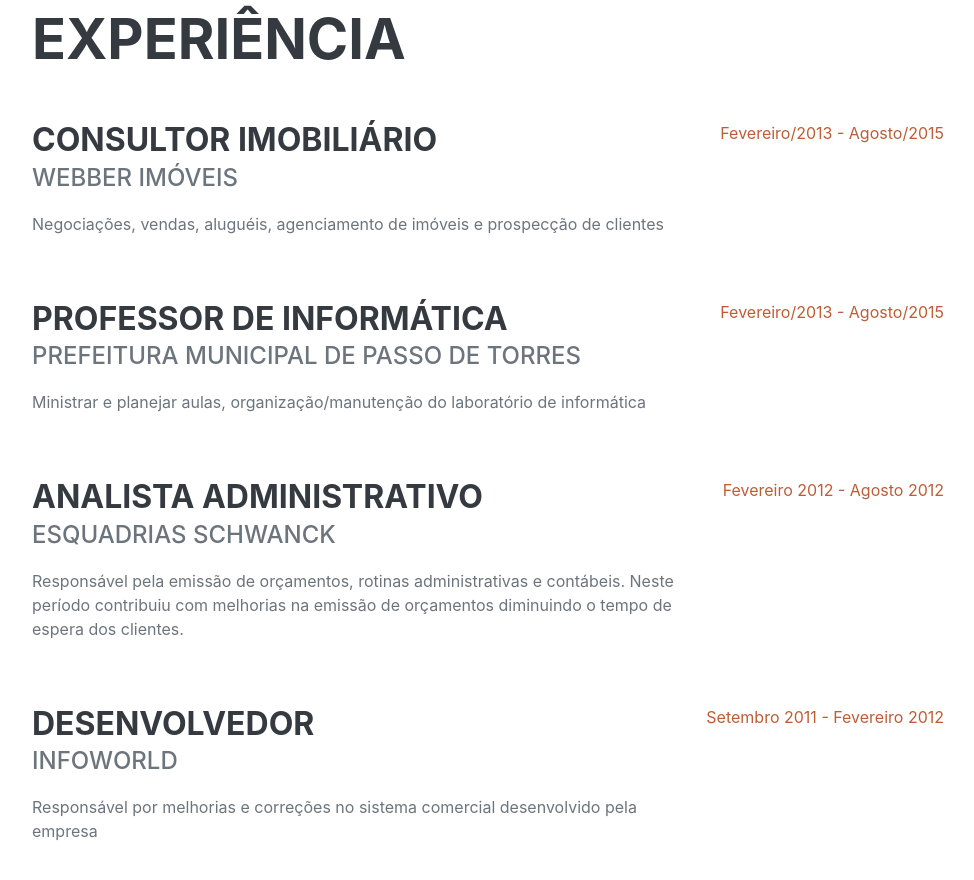
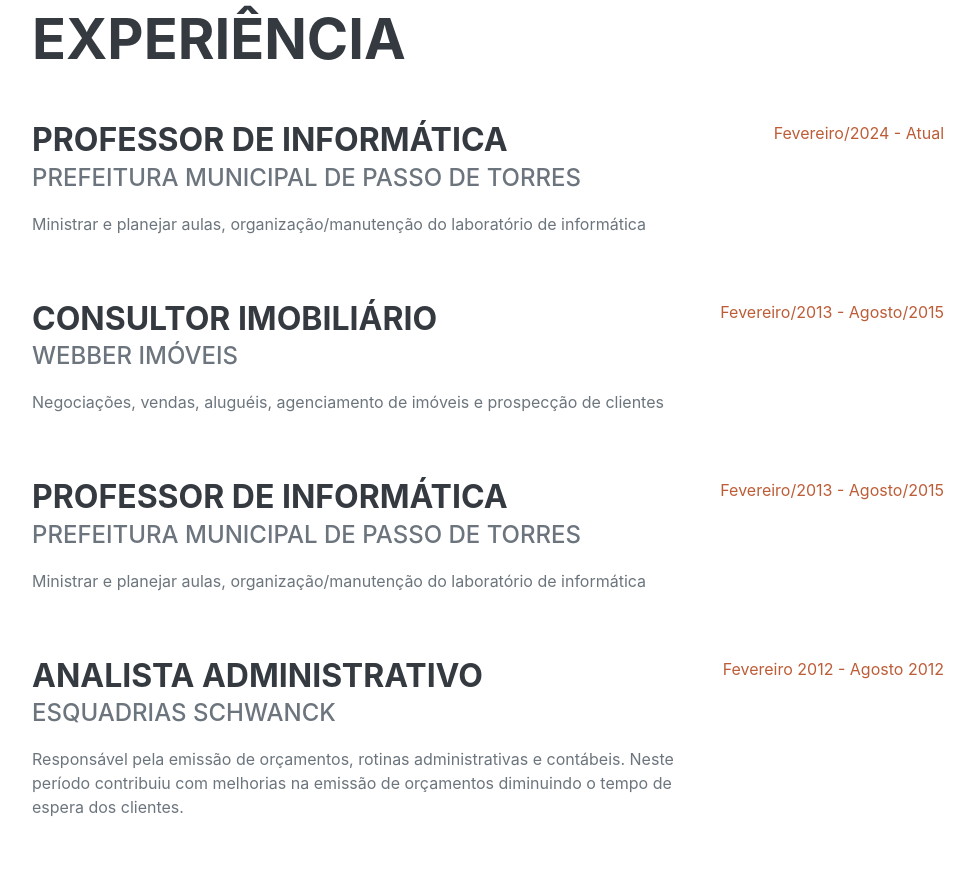
Before and after one commit to RobinsonWebber/curriculo, a plain HTML site: page index.html in a window 1280 px wide. Shown: the part 940-1820 px from the top of the page, without its empty margins (288-1262 px from the left). Drawn offline with nearby package versions, Linux system fonts and the light colour scheme; a web font is replaced by a local one.

Commit message:
Update index.html

```diff
--- a/index.html
+++ b/index.html
@@ -65,6 +65,16 @@
             <section class="resume-section" id="experience">
                 <div class="resume-section-content">
                     <h2 class="mb-5">Experiência</h2>
+
+                    <div class="d-flex flex-column flex-md-row justify-content-between mb-5">
+                        <div class="flex-grow-1">
+                            <h3 class="mb-0">Professor de Informática</h3>
+                            <div class="subheading mb-3">Prefeitura Municipal de Passo de Torres</div>
+                            <p>Ministrar e planejar aulas, organização/manutenção do laboratório de informática</p>
+                        </div>
+                        <div class="flex-shrink-0"><span class="text-primary">Fevereiro/2024 - Atual</span></div>
+                    </div>
+
                     <div class="d-flex flex-column flex-md-row justify-content-between mb-5">
                         <div class="flex-grow-1">
                             <h3 class="mb-0">Consultor Imobiliário</h3>
```
